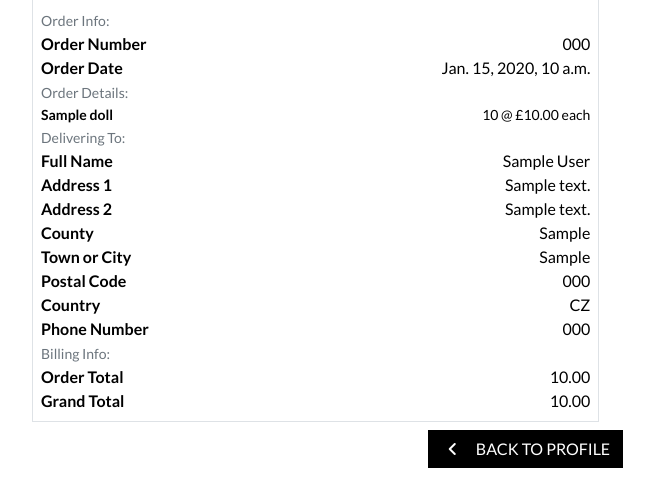
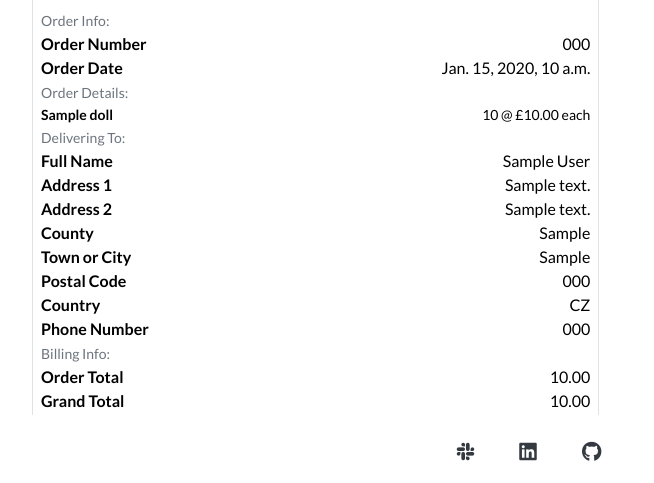
Before and after one commit to onabz/mlr-shop, a Django app: page /profile/order_history/000 in a window 1280 px wide. Shown: the part 317-800 px from the top of the page, without its empty margins (111-765 px from the left). Run offline with Django 3.2, Linux system fonts and the light colour scheme; tables that the repository leaves empty hold one stand-in row (values such as "Sample post"); some libraries are stand-ins or nearby versions.

Commit message:
Add footer and social media links

```diff
--- a/templates/base.html
+++ b/templates/base.html
@@ -8,8 +8,8 @@
   <meta charset="utf-8">
   <meta http-equiv="X-UA-Compatible" content="IE=edge">
   <meta name="viewport" content="width=device-width, initial-scale=1, shrink-to-fit=no">
-  <meta name="description" content="MLR-SHOP offer our customers the best selection of black, brown and diverse dolls.">
-  <meta name="keywords" content="ethnic dolls, diverse dolls, black dolls, multicultural dolls, black fabric dolls, mixed race dolls, montessori diverse dolls, diverse baby dolls, african dolls, traditional african dolls, african american baby dolls, where to buy diversity dolls, inclusive dolls">
+  <meta name="description" content="MLR-SHOP offer our customers the best selection of black, brown and diverse dolls. We aim to help children explore their imaginations and create stories that include dolls of all colours, so that they know that everyone counts, no matter the shade of their skin.">
+  <meta name="keywords" content="dolls, diverse dolls, black dolls, multicultural dolls, black fabric dolls, mixed race dolls, montessori diverse dolls, diverse baby dolls, african dolls, traditional african dolls, african american baby dolls, where to buy diversity dolls, inclusive dolls">
   <meta name="author" content="MLR-SHOP">
   {% endblock %}
 
@@ -121,6 +121,48 @@
     </div>
   </header>
 
+  <footer id="footer" class="text-center text-white fixed-bottom">
+    <!-- Grid container -->
+    <div class="container pt-2">
+      <!-- Section: Social media -->
+      <section class="mb-1">
+        <!-- Instagram -->
+        <a
+          class="btn btn-link btn-floating btn-lg text-dark m-1"
+          href="https://code-institute-room.slack.com/team/U02A871ASHK"
+          role="button"
+          data-mdb-ripple-color="dark"
+          target="_blank"
+          rel="noopener"
+          ><i class="fab fa-slack"></i
+        ></a>
+
+        <!-- Linkedin -->
+        <a
+          class="btn btn-link btn-floating btn-lg text-dark m-1"
+          href="https://www.linkedin.com/in/olumbe-onabolu-07365173"
+          role="button"
+          data-mdb-ripple-color="dark"
+          target="_blank"
+          rel="noopener"
+          ><i class="fab fa-linkedin"></i
+        ></a>
+        <!-- Github -->
+        <a
+          class="btn btn-link btn-floating btn-lg text-dark m-1"
+          href="https://github.com/onabz"
+          role="button"
+          data-mdb-ripple-color="dark"
+          target="_blank"
+          rel="noopener"
+          ><i class="fab fa-github"></i
+        ></a>
+      </section>
+      <!-- Section: Social media -->
+    </div>
+    <!-- Grid container -->
+  </footer>
+
   {% if messages %}
   <div class="message-container">
     {% for message in messages %}
```
